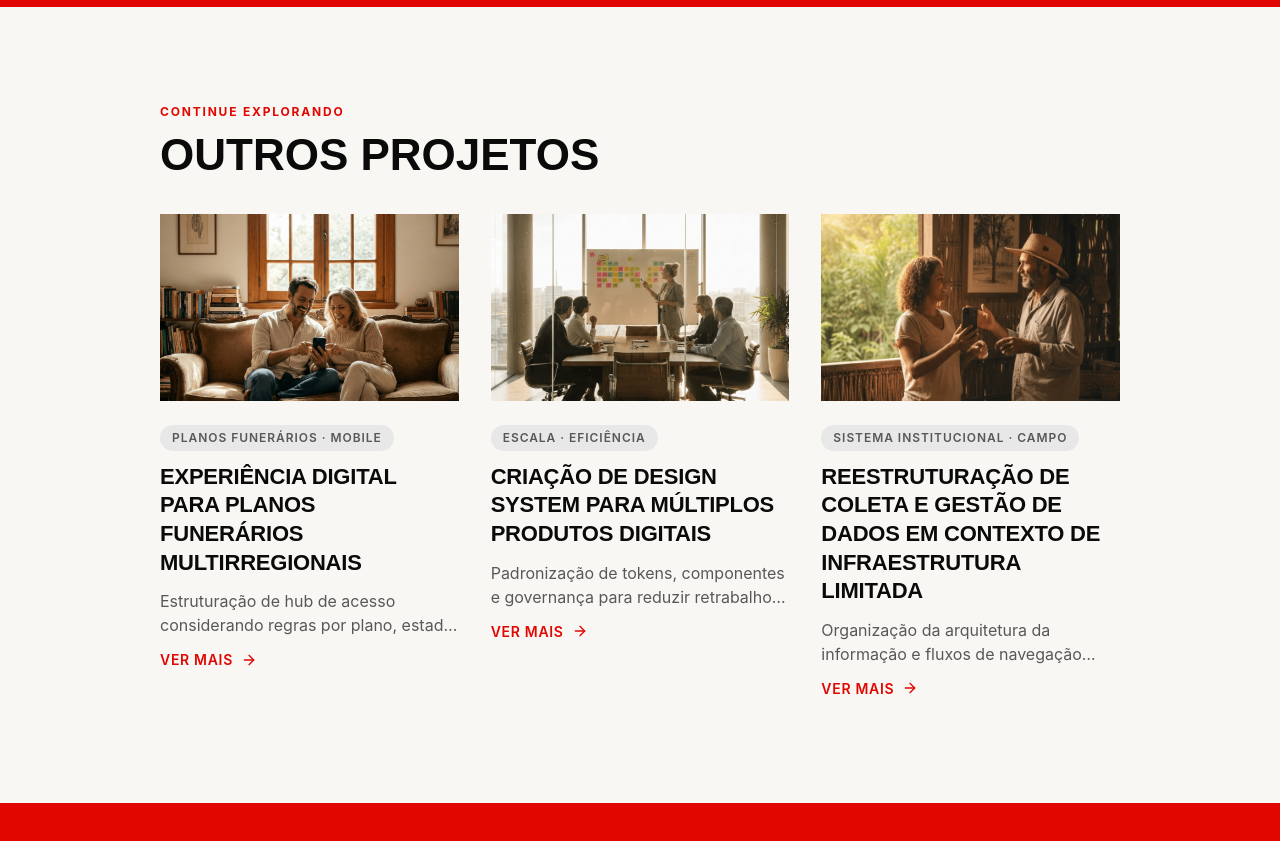
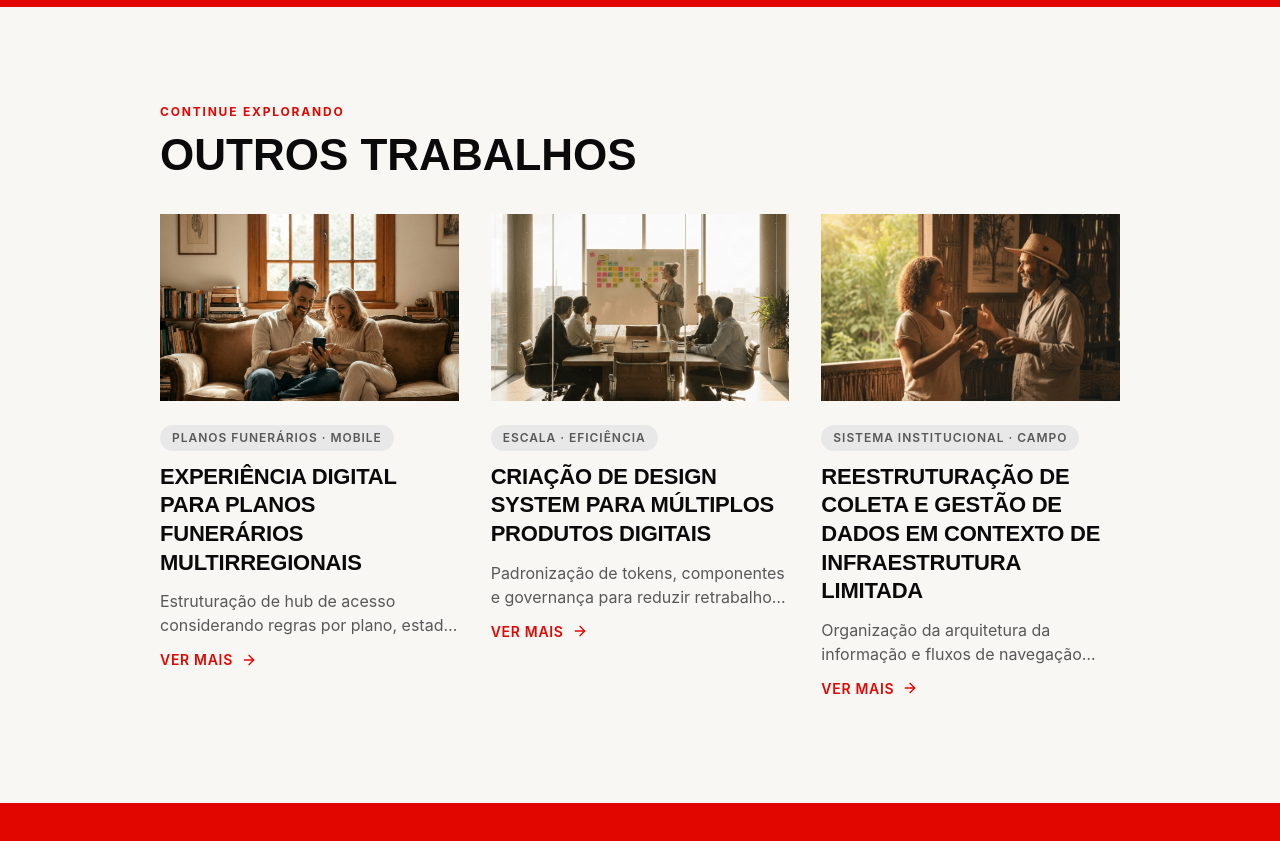
Before and after one commit to AndreToni/Portfolio-Andre-Toni-Foguel, a Next.js app: page /trabalhos/automacao-patio in a window 1280 px wide. Shown: the part 9300-10141 px from the top of the page. Built offline with nearby package versions, Linux system fonts and the light colour scheme; a web font is replaced by a local one.

Commit message:
commit-35

```diff
--- a/src/components/sections/HeroSection/HeroSection.module.css
+++ b/src/components/sections/HeroSection/HeroSection.module.css
@@ -108,8 +108,14 @@
 
 /* Mobile — todos os elementos full width abaixo de 860px */
 @media (max-width: 859px) {
+  .HeroSection__Title {
+    margin-top: var(--space-2);
+  }
+
   .HeroSection__Subtitle {
     max-width: 100%;
+    margin-top: var(--space-2);
+
   }
 
   .HeroSection__Actions {
--- a/src/components/sections/case/CaseExplore/CaseExplore.tsx
+++ b/src/components/sections/case/CaseExplore/CaseExplore.tsx
@@ -19,7 +19,7 @@ export const CaseExplore: FC<CaseExploreProps> = ({ currentSlug }) => {
       <div className={styles.CaseExplore__Inner}>
         <header className={styles.CaseExplore__Header}>
           <span className={styles.CaseExplore__Label}>Continue explorando</span>
-          <h2 className={styles.CaseExplore__Title}>Outros projetos</h2>
+          <h2 className={styles.CaseExplore__Title}>Outros trabalhos</h2>
         </header>
 
         <div className={styles.CaseExplore__Grid}>
--- a/src/content/cases.ts
+++ b/src/content/cases.ts
@@ -54,7 +54,7 @@ const NAV_SECTIONS = [
   { id: 'impacto', label: 'Impacto' },
   { id: 'aprendizados', label: 'Aprendizados' },
   { id: 'numeros-do-projeto', label: 'Números do projeto' },
-  { id: 'outros-projetos', label: 'Outros projetos' },
+  { id: 'outros-projetos', label: 'Outros trabalhos' },
 ]
 
 export const CASES: CaseData[] = [
```
Also changed, not shown: src/components/ui/CaseNav/CaseNav.tsx (+3 -4 lines).
